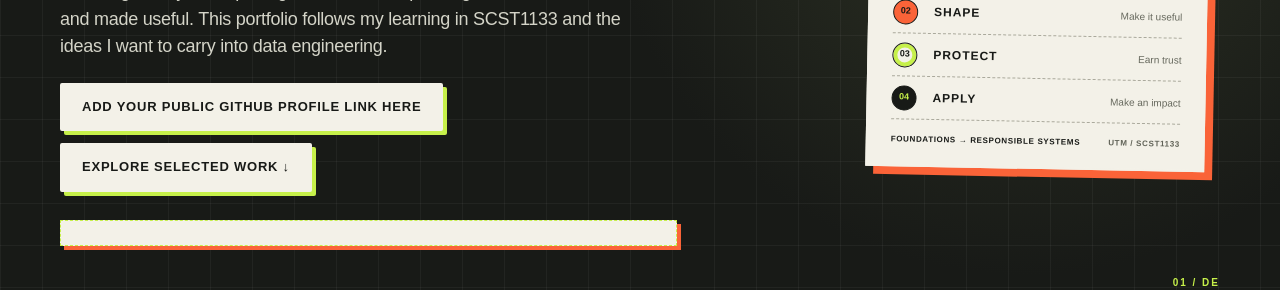
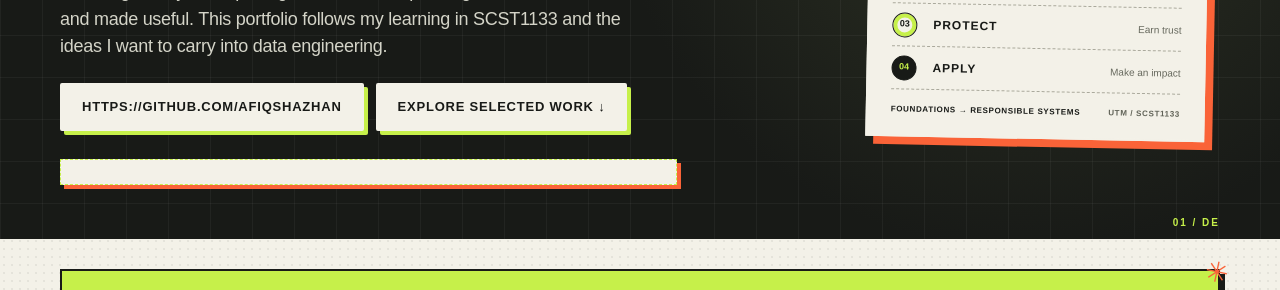
Before and after one commit to Afiqshazhan/Afiqshazhan.github.io, a plain HTML site: page index.html in a window 1280 px wide. Shown: the part 443-733 px from the top of the page. Drawn offline with Linux system fonts and the light colour scheme.

Commit message:
Change GitHub link in hero section
Updated the GitHub profile link in the hero section of the portfolio.

```diff
--- a/index.html
+++ b/index.html
@@ -61,7 +61,7 @@
 <main id="top" tabindex="-1"><div id="main-content"></div>
   <div class="ticker" aria-hidden="true"><div class="ticker-track"><span>DATA IS A MATERIAL</span><i>✳</i><span>FOLLOW THE SIGNAL</span><i>✳</i><span>BUILD WITH INTENT</span><i>✳</i><span>DATA IS A MATERIAL</span><i>✳</i><span>FOLLOW THE SIGNAL</span><i>✳</i><span>BUILD WITH INTENT</span><i>✳</i></div></div>
   <div class="wrap">
-    <section class="hero" aria-labelledby="hero-title"><div><div class="eyebrow">SCST1133 / Learning portfolio</div><h1 id="hero-title">Turning data into <em>understanding.</em></h1><p class="intro">I’m <strong>Afiq Shazhan bin Shamsul Azhar</strong>, a computing student at Universiti Teknologi Malaysia, exploring how data is acquired, governed, transformed and made useful. This portfolio follows my learning in SCST1133 and the ideas I want to carry into data engineering.</p><div class="actions"><span class="button secondary">Add your public GitHub profile link here</span><a class="button secondary" href="#work">Explore selected work ↓</a></div><p class="edit-note"></p></div>
+    <section class="hero" aria-labelledby="hero-title"><div><div class="eyebrow">SCST1133 / Learning portfolio</div><h1 id="hero-title">Turning data into <em>understanding.</em></h1><p class="intro">I’m <strong>Afiq Shazhan bin Shamsul Azhar</strong>, a computing student at Universiti Teknologi Malaysia, exploring how data is acquired, governed, transformed and made useful. This portfolio follows my learning in SCST1133 and the ideas I want to carry into data engineering.</p><div class="actions"><span class="button secondary">https://github.com/Afiqshazhan</span><a class="button secondary" href="#work">Explore selected work ↓</a></div><p class="edit-note"></p></div>
       <aside class="signal-panel" aria-label="A visual summary of the data journey"><div class="signal-head"><span>DATA ENGINEERING ECOSYSTEM / 01</span><span>DATA ROUTE ↗</span></div><div class="signal-title">FOLLOW<br>THE DATA<span>✳</span></div><div class="signal-flow"><div><b>01</b><strong>ACQUIRE</strong><small>Find the signal</small></div><div><b>02</b><strong>SHAPE</strong><small>Make it useful</small></div><div><b>03</b><strong>PROTECT</strong><small>Earn trust</small></div><div><b>04</b><strong>APPLY</strong><small>Make an impact</small></div></div><div class="signal-foot"><span>FOUNDATIONS → RESPONSIBLE SYSTEMS</span><span>UTM / SCST1133</span></div></aside>
     </section>
     <div class="quickfacts" aria-label="Profile details"><div class="fact"><small>Programme</small><strong>Ijazah Sarjana Muda Sains Komputer (Kejuruteraan Data) dengan Kepujian</strong></div><div class="fact"><small>Focus</small><strong>Data engineering · Data systems · Responsible practice</strong></div><div class="fact"><small>Course</small><strong>SCST1133 · Semester 1 / Year 1</strong></div></div>
```
